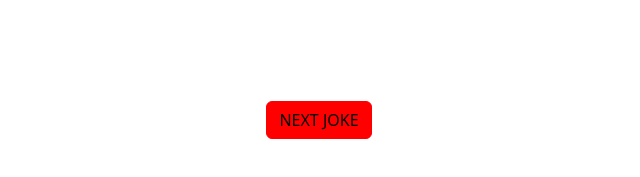
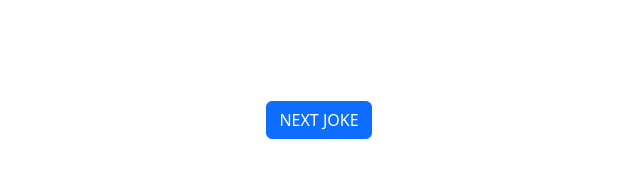
Before and after one commit to byNach/Sprint_5, a website: page src/index.html in a window 1280 px wide. Shown: the part 95-272 px from the top of the page, without its empty margins (321-961 px from the left). Drawn offline with nearby package versions, Linux system fonts and the light colour scheme; files that its build step writes are made by us from their sources.

Commit message:
DEL primary color

```diff
--- a/src/main.scss
+++ b/src/main.scss
@@ -1,5 +1,3 @@
-$primary: red;
-
 @import "../node_modules/bootstrap/scss/bootstrap";
 
 body{
```
